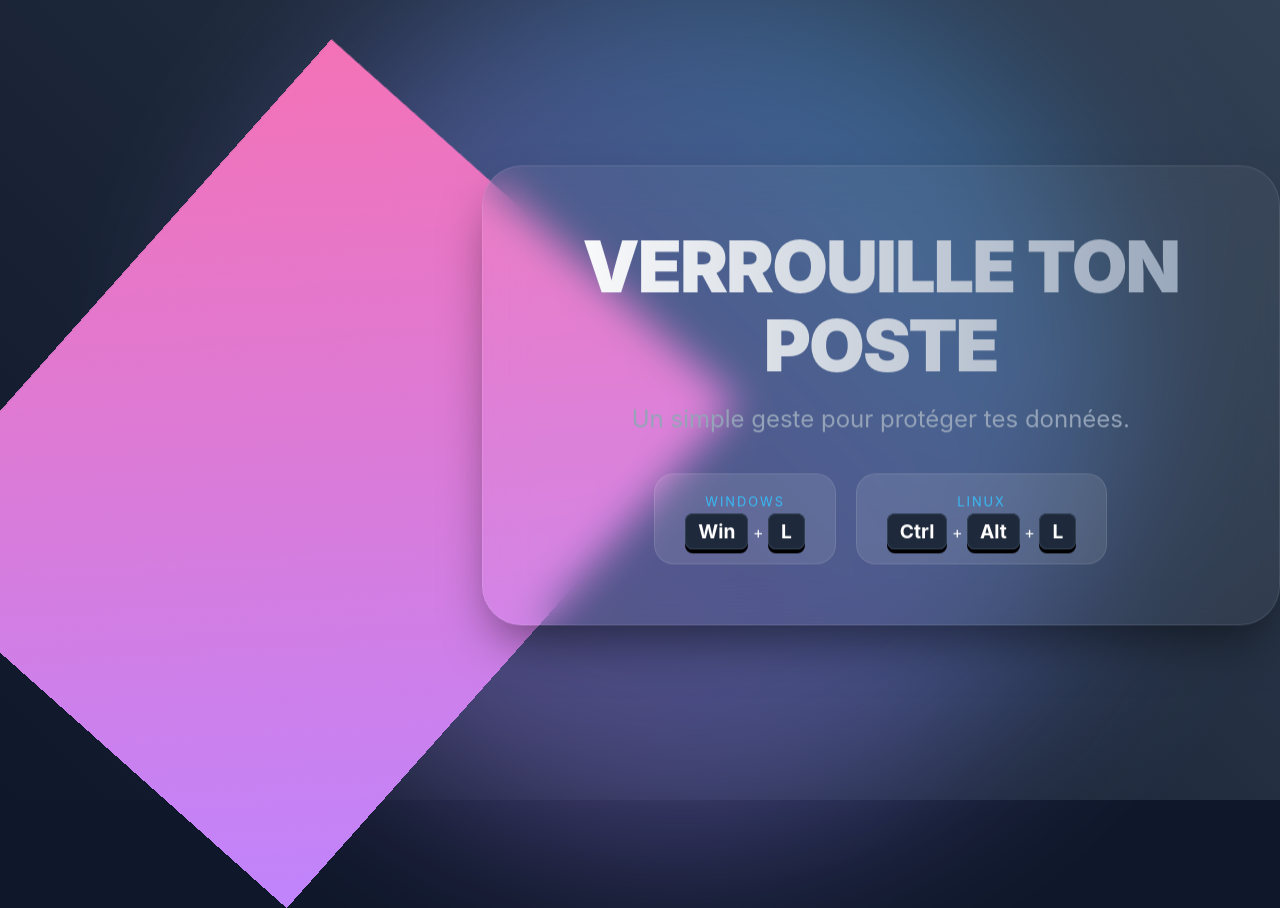
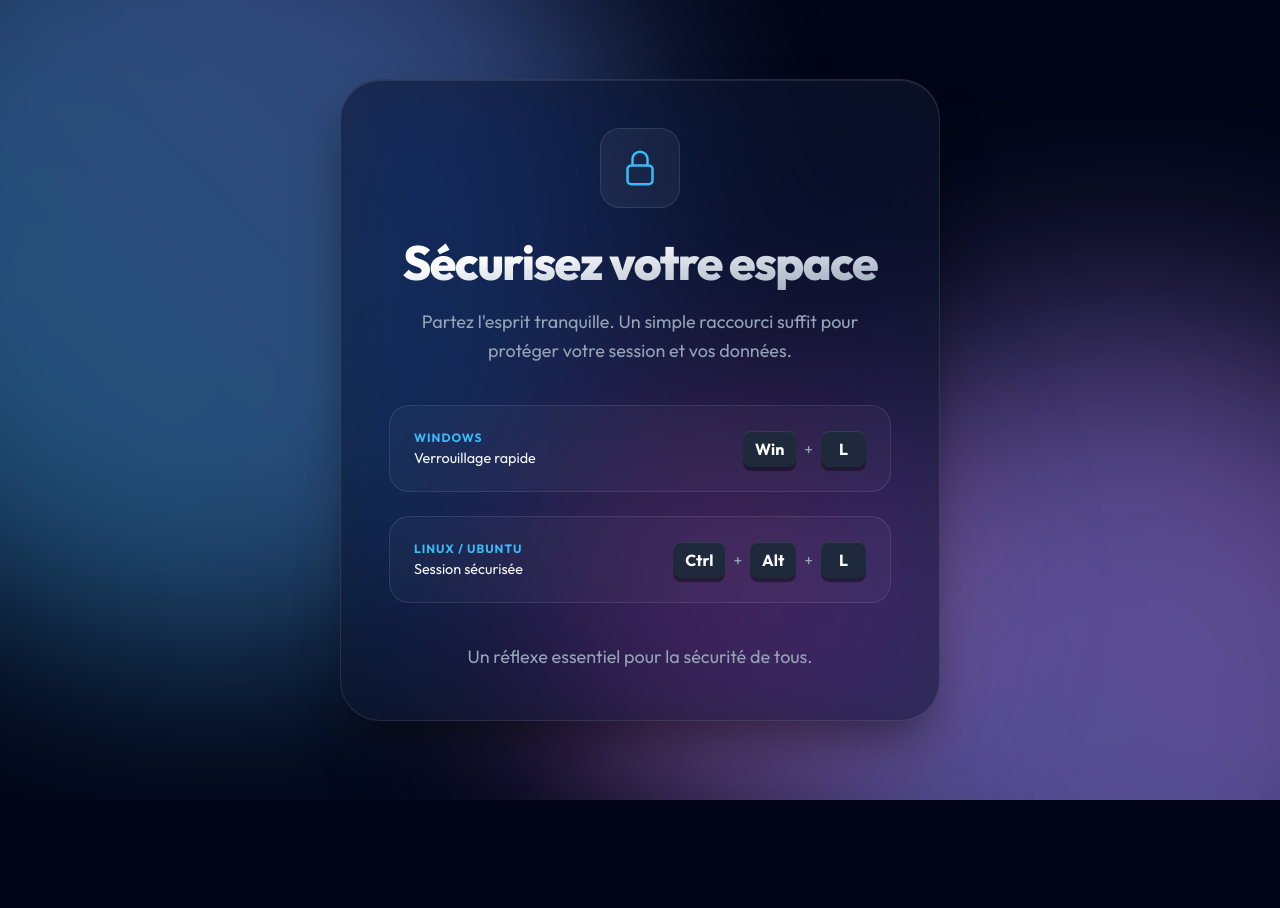
Before and after one commit to JusteUnMecGach4a/PC, a plain HTML site: page index.html in a window 1280 px wide. After the commit the page ends 800 px from the top, so only its background shows below. Drawn offline with Linux system fonts and the light colour scheme.

Commit message:
Complete overhaul: Refactored HTML/CSS separation and updated messaging

```diff
--- a/index.html
+++ b/index.html
@@ -3,166 +3,63 @@
 <head>
     <meta charset="UTF-8">
     <meta name="viewport" content="width=device-width, initial-scale=1.0">
-    <title>SÉCURITÉ - POSTE NON VERROUILLÉ</title>
-    <style>
-        :root {
-            --primary-bg: #0f172a;
-            --accent-1: #38bdf8;
-            --accent-2: #818cf8;
-            --accent-3: #c084fc;
-        }
-
-        body {
-            margin: 0;
-            padding: 0;
-            height: 100vh;
-            width: 100vw;
-            display: flex;
-            justify-content: center;
-            align-items: center;
-            font-family: 'Outfit', 'Inter', sans-serif;
-            background-color: var(--primary-bg);
-            overflow: hidden;
-            color: white;
-        }
-
-        /* Fond avec des vagues de couleurs douces et fluides */
-        .background {
-            position: absolute;
-            top: 0;
-            left: 0;
-            width: 100%;
-            height: 100%;
-            background: linear-gradient(45deg, #0f172a, #1e293b, #334155);
-            z-index: -1;
-        }
-
-        .blob {
-            position: absolute;
-            width: 800px;
-            height: 800px;
-            background: linear-gradient(135deg, var(--accent-1), var(--accent-2), var(--accent-3));
-            filter: blur(80px);
-            border-radius: 50%;
-            opacity: 0.4;
-            animation: move 20s infinite alternate ease-in-out;
-        }
-
-        .blob-2 {
-            width: 600px;
-            height: 600px;
-            background: linear-gradient(135deg, var(--accent-3), #f472b6);
-            animation: move 15s infinite alternate-reverse ease-in-out;
-            top: 20%;
-            left: 30%;
-        }
-
-        @keyframes move {
-            0% { transform: translate(-10%, -10%) rotate(0deg) scale(1); }
-            50% { transform: translate(20%, 10%) rotate(180deg) scale(1.2); }
-            100% { transform: translate(-5%, 20%) rotate(360deg) scale(0.9); }
-        }
-
-        .container {
-            text-align: center;
-            padding: 60px;
-            background: rgba(255, 255, 255, 0.05);
-            backdrop-filter: blur(20px);
-            border-radius: 40px;
-            border: 1px solid rgba(255, 255, 255, 0.1);
-            box-shadow: 0 25px 50px -12px rgba(0, 0, 0, 0.5);
-            max-width: 80%;
-        }
-
-        h1 {
-            font-size: 4.5rem;
-            margin: 0;
-            font-weight: 900;
-            background: linear-gradient(to right, #fff, #94a3b8);
-            -webkit-background-clip: text;
-            -webkit-text-fill-color: transparent;
-            letter-spacing: -2px;
-            line-height: 1.1;
-        }
-
-        p {
-            font-size: 1.5rem;
-            color: #94a3b8;
-            margin: 20px 0 40px;
-        }
-
-        .shortcuts {
-            display: flex;
-            gap: 20px;
-            justify-content: center;
-            flex-wrap: wrap;
-        }
-
-        .key-group {
-            background: rgba(255, 255, 255, 0.1);
-            padding: 20px 30px;
-            border-radius: 20px;
-            border: 1px solid rgba(255, 255, 255, 0.1);
-            transition: transform 0.3s ease;
-        }
-
-        .key-group:hover {
-            transform: translateY(-5px);
-            background: rgba(255, 255, 255, 0.15);
-        }
-
-        .os-name {
-            display: block;
-            font-size: 0.8rem;
-            text-transform: uppercase;
-            letter-spacing: 2px;
-            margin-bottom: 10px;
-            color: var(--accent-1);
-        }
-
-        kbd {
-            font-family: inherit;
-            background: #1e293b;
-            padding: 5px 12px;
-            border-radius: 8px;
-            border: 1px solid #334155;
-            box-shadow: 0 4px 0 #000;
-            font-weight: bold;
-            font-size: 1.2rem;
-        }
-
-        /* Animation de flottement douce pour le conteneur */
-        .floating {
-            animation: float 6s infinite ease-in-out;
-        }
-
-        @keyframes float {
-            0%, 100% { transform: translateY(0px); }
-            50% { transform: translateY(-20px); }
-        }
-    </style>
+    <title>Sécurité Poste de Travail | PC-1</title>
+    <link rel="preconnect" href="https://fonts.googleapis.com">
+    <link rel="preconnect" href="https://fonts.gstatic.com" crossorigin>
+    <link href="https://fonts.googleapis.com/css2?family=Outfit:wght@400;700;800&family=Inter:wght@400;500;600&display=swap" rel="stylesheet">
+    <link rel="stylesheet" href="style.css">
 </head>
 <body>
 
-    <div class="background"></div>
-    <div class="blob"></div>
-    <div class="blob-2"></div>
+    <div class="background-wrapper">
+        <div class="blob blob-1"></div>
+        <div class="blob blob-2"></div>
+        <div class="blob blob-3"></div>
+    </div>
 
-    <div class="container floating">
-        <h1>VERROUILLE TON POSTE</h1>
-        <p>Un simple geste pour protéger tes données.</p>
+    <main class="main-card">
+        <header>
+            <div class="icon-box">
+                <svg xmlns="http://www.w3.org/2000/svg" fill="none" viewBox="0 0 24 24" stroke-width="1.5" stroke="currentColor">
+                    <path stroke-linecap="round" stroke-linejoin="round" d="M16.5 10.5V6.75a4.5 4.5 0 10-9 0v3.75m-.75 11.25h10.5a2.25 2.25 0 002.25-2.25v-6.75a2.25 2.25 0 00-2.25-2.25H6.75a2.25 2.25 0 00-2.25 2.25v6.75a2.25 2.25 0 002.25 2.25z" />
+                </svg>
+            </div>
+            <h1>Sécurisez votre espace</h1>
+            <p>Partez l'esprit tranquille. Un simple raccourci suffit pour protéger votre session et vos données.</p>
+        </header>
 
-        <div class="shortcuts">
-            <div class="key-group">
-                <span class="os-name">Windows</span>
-                <kbd>Win</kbd> + <kbd>L</kbd>
+        <section class="shortcuts-grid">
+            <div class="shortcut-item">
+                <div class="os-info">
+                    <span class="os-label">Windows</span>
+                    <span class="os-desc">Verrouillage rapide</span>
+                </div>
+                <div class="keys">
+                    <kbd>Win</kbd>
+                    <span class="plus">+</span>
+                    <kbd>L</kbd>
+                </div>
             </div>
-            <div class="key-group">
-                <span class="os-name">Linux</span>
-                <kbd>Ctrl</kbd> + <kbd>Alt</kbd> + <kbd>L</kbd>
+
+            <div class="shortcut-item">
+                <div class="os-info">
+                    <span class="os-label">Linux / Ubuntu</span>
+                    <span class="os-desc">Session sécurisée</span>
+                </div>
+                <div class="keys">
+                    <kbd>Ctrl</kbd>
+                    <span class="plus">+</span>
+                    <kbd>Alt</kbd>
+                    <span class="plus">+</span>
+                    <kbd>L</kbd>
+                </div>
             </div>
-        </div>
-    </div>
+        </section>
+
+        <footer>
+            <p>Un réflexe essentiel pour la sécurité de tous.</p>
+        </footer>
+    </main>
 
 </body>
 </html>
--- /dev/null
+++ b/style.css
@@ -0,0 +1,228 @@
+:root {
+    --bg-dark: #020617;
+    --card-bg: rgba(15, 23, 42, 0.6);
+    --primary: #38bdf8;
+    --secondary: #818cf8;
+    --accent: #c084fc;
+    --text-main: #f8fafc;
+    --text-muted: #94a3b8;
+    --border: rgba(255, 255, 255, 0.1);
+}
+
+* {
+    margin: 0;
+    padding: 0;
+    box-sizing: border-box;
+}
+
+body {
+    font-family: 'Outfit', 'Inter', -apple-system, BlinkMacSystemFont, sans-serif;
+    background-color: var(--bg-dark);
+    color: var(--text-main);
+    height: 100vh;
+    width: 100vw;
+    display: flex;
+    justify-content: center;
+    align-items: center;
+    overflow: hidden;
+    position: relative;
+}
+
+/* --- Animated Background --- */
+.background-wrapper {
+    position: absolute;
+    top: 0;
+    left: 0;
+    width: 100%;
+    height: 100%;
+    z-index: -1;
+    overflow: hidden;
+}
+
+.blob {
+    position: absolute;
+    border-radius: 50%;
+    filter: blur(100px);
+    opacity: 0.5;
+    animation: pulse 15s infinite alternate ease-in-out;
+}
+
+.blob-1 {
+    width: 800px;
+    height: 800px;
+    background: linear-gradient(45deg, var(--primary), var(--secondary));
+    top: -200px;
+    left: -200px;
+}
+
+.blob-2 {
+    width: 600px;
+    height: 600px;
+    background: linear-gradient(45deg, var(--secondary), var(--accent));
+    bottom: -100px;
+    right: -100px;
+    animation-delay: -5s;
+}
+
+.blob-3 {
+    width: 400px;
+    height: 400px;
+    background: linear-gradient(45deg, var(--accent), #f472b6);
+    top: 50%;
+    left: 50%;
+    transform: translate(-50%, -50%);
+    animation: orbit 25s infinite linear;
+}
+
+@keyframes pulse {
+    0% { transform: scale(1) translate(0, 0); opacity: 0.4; }
+    100% { transform: scale(1.3) translate(50px, 100px); opacity: 0.6; }
+}
+
+@keyframes orbit {
+    0% { transform: translate(-50%, -50%) rotate(0deg) translateX(200px) rotate(0deg); }
+    100% { transform: translate(-50%, -50%) rotate(360deg) translateX(200px) rotate(-360deg); }
+}
+
+/* --- Content Card --- */
+.main-card {
+    background: var(--card-bg);
+    backdrop-filter: blur(40px) saturate(180%);
+    -webkit-backdrop-filter: blur(40px) saturate(180%);
+    padding: 3rem;
+    border-radius: 2.5rem;
+    border: 1px solid var(--border);
+    box-shadow: 0 25px 50px -12px rgba(0, 0, 0, 0.5), inset 0 1px 1px var(--border);
+    text-align: center;
+    max-width: 600px;
+    width: 90%;
+    animation: fadeIn 1s ease-out;
+}
+
+@keyframes fadeIn {
+    from { opacity: 0; transform: translateY(20px); }
+    to { opacity: 1; transform: translateY(0); }
+}
+
+header {
+    margin-bottom: 2.5rem;
+}
+
+.icon-box {
+    width: 80px;
+    height: 80px;
+    background: rgba(255, 255, 255, 0.05);
+    border-radius: 20px;
+    display: flex;
+    justify-content: center;
+    align-items: center;
+    margin: 0 auto 1.5rem;
+    border: 1px solid var(--border);
+}
+
+.icon-box svg {
+    width: 40px;
+    height: 40px;
+    color: var(--primary);
+}
+
+h1 {
+    font-size: 3rem;
+    font-weight: 800;
+    margin-bottom: 1rem;
+    background: linear-gradient(to bottom right, #fff 30%, var(--text-muted));
+    -webkit-background-clip: text;
+    -webkit-text-fill-color: transparent;
+    letter-spacing: -1.5px;
+}
+
+p {
+    font-size: 1.125rem;
+    color: var(--text-muted);
+    line-height: 1.6;
+}
+
+/* --- Shortcuts Section --- */
+.shortcuts-grid {
+    display: grid;
+    gap: 1.5rem;
+    margin-top: 1rem;
+}
+
+.shortcut-item {
+    background: rgba(255, 255, 255, 0.03);
+    padding: 1.5rem;
+    border-radius: 1.25rem;
+    border: 1px solid var(--border);
+    display: flex;
+    justify-content: space-between;
+    align-items: center;
+    transition: all 0.3s ease;
+}
+
+.shortcut-item:hover {
+    background: rgba(255, 255, 255, 0.07);
+    transform: scale(1.02);
+    border-color: var(--primary);
+}
+
+.os-info {
+    display: flex;
+    flex-direction: column;
+    align-items: flex-start;
+}
+
+.os-label {
+    font-size: 0.75rem;
+    text-transform: uppercase;
+    letter-spacing: 1px;
+    color: var(--primary);
+    font-weight: 700;
+    margin-bottom: 0.25rem;
+}
+
+.os-desc {
+    font-size: 0.9rem;
+    color: var(--text-main);
+    font-weight: 500;
+}
+
+.keys {
+    display: flex;
+    gap: 0.5rem;
+    align-items: center;
+}
+
+kbd {
+    background: #1e293b;
+    color: #fff;
+    padding: 0.5rem 0.75rem;
+    border-radius: 8px;
+    font-family: inherit;
+    font-weight: 700;
+    font-size: 1rem;
+    box-shadow: 0 4px 0 rgba(0, 0, 0, 0.4), inset 0 1px 1px rgba(255, 255, 255, 0.1);
+    min-width: 45px;
+}
+
+.plus {
+    color: var(--text-muted);
+    font-weight: 400;
+}
+
+/* --- Footer --- */
+footer {
+    margin-top: 2.5rem;
+    font-size: 0.85rem;
+    color: var(--text-muted);
+}
+
+footer a {
+    color: var(--secondary);
+    text-decoration: none;
+    font-weight: 600;
+}
+
+footer a:hover {
+    text-decoration: underline;
+}
```
